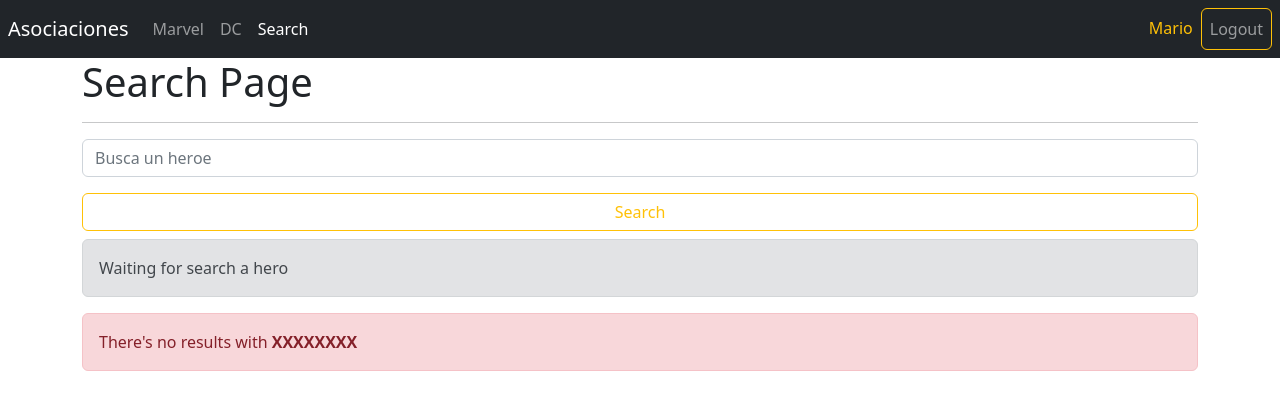
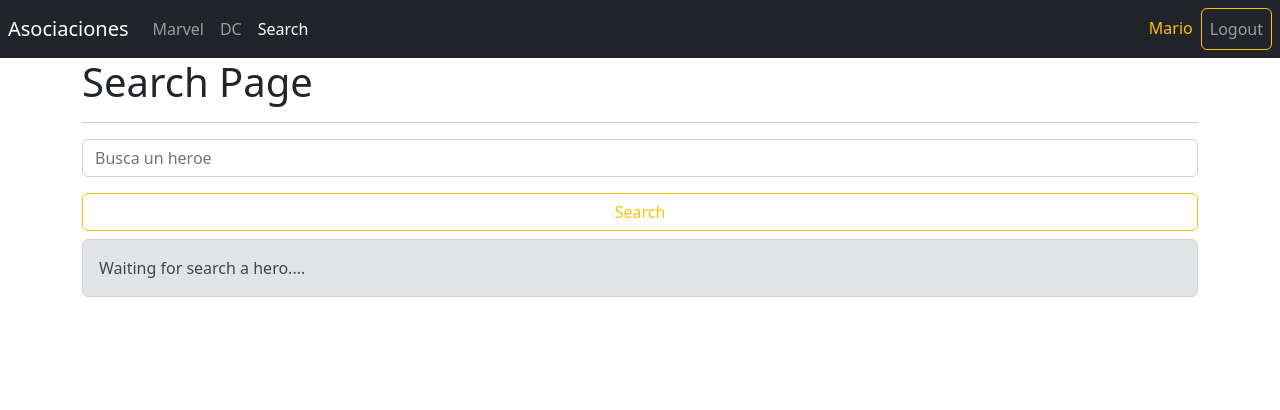
Before and after one commit to MarioTorresL/heroes-app-react, a React (Vite) app: page /search in a window 1280 px wide. Shown: the top 410 px of the page. Built offline with nearby package versions, Linux system fonts and the light colour scheme.

Commit message:
add search component

```diff
--- a/package.json
+++ b/package.json
@@ -11,6 +11,7 @@
   "dependencies": {
     "localforage": "^1.10.0",
     "match-sorter": "^6.3.1",
+    "query-string": "^7.1.3",
     "react": "^18.2.0",
     "react-dom": "^18.2.0",
     "react-router-dom": "^6.4.4",
--- /dev/null
+++ b/src/heroes/helpers/getHeroesByName.js
@@ -0,0 +1,10 @@
+import { heroes } from "../data/heroes";
+
+export const getHeroesByName = (name = "") => {
+  name = name.toLowerCase().trim();
+
+  if (name.length === 0) return [];
+
+
+  return heroes.filter((hero) => hero.superhero.toLowerCase().includes(name));
+};
--- a/src/heroes/helpers/index.js
+++ b/src/heroes/helpers/index.js
@@ -1,2 +1,3 @@
 export * from "./getHeoresByPublisher";
 export * from "./getHeroById";
+export * from './getHeroesByName'
--- a/src/heroes/pages/SearchPage.jsx
+++ b/src/heroes/pages/SearchPage.jsx
@@ -1,33 +1,74 @@
-import {HeroCard} from "../components";
+import { useLocation, useNavigate } from "react-router-dom";
+import { useForm } from "../../hooks/useForm";
+
+import queryString from "query-string";
+import { getHeroesByName } from "../helpers";
+import { HeroCard } from "../components/HeroCard";
 
 export const SearchPage = () => {
+  const navigate = useNavigate();
+  const location = useLocation();
+
+  const { q = "" } = queryString.parse(location.search);
+
+  const heroes = getHeroesByName(q);
+
+  const showSearch = q.length === 0;
+
+  const showError = q.length > 0 && heroes.length === 0;
+
+  const { searchText, onInputChange } = useForm({ searchText: q });
+
+  const onSearchSubmit = (event) => {
+    event.preventDefault(); //evita el full refreach
+    navigate(`?q=${searchText.toLowerCase().trim()}`);
+  };
+
   return (
     <>
       <h1>Search Page</h1>
       <hr />
       <div className="">
-        <form className="mt-2 d-flex flex-column">
+        <form className="mt-2 d-flex flex-column" onSubmit={onSearchSubmit}>
           <input
             type="text"
             className="form-control"
             placeholder="Busca un heroe"
-            name="seartchText"
+            name="searchText"
             autoComplete="off"
+            value={searchText}
+            onChange={onInputChange}
           />
           <button className="btn btn-outline-warning mt-3">Search</button>
         </form>
 
-        <div className="mt-2">
+        {/* {q === "" ? ( */}
+        {/*   <div className="alert alert-secondary mt-2"> */}
+        {/*     Waiting for search a hero.... */}
+        {/*   </div> */}
+        {/* ) : ( */}
+        {/*   heroes.length === 0 && ( */}
+        {/*     <div className="alert alert-danger mt-2"> */}
+        {/*       There's no results with <b>{q}</b> */}
+        {/*     </div> */}
+        {/*   ) */}
+        {/* )} */}
 
-          <div className="alert alert-secondary">Waiting for search a hero</div>
+        <div
+          className="alert alert-secondary mt-2"
+          style={{ display: showSearch ? "" : "none" }} >
+          Waiting for search a hero....
+        </div>
+        <div
+          className="alert alert-danger mt-2"
+          style={{ display: showError ? "" : "none" }} >
+          There's no results with <b>{q}</b>
+        </div>
 
-          <div className="alert alert-danger">
-            There's no results with <b>XXXXXXXX</b>
-          </div>
-
-          <div className="d-flex">
-            {/* <HeroCard /> */}
-          </div>
+        <div className="d-flex flex-wrap mt-2">
+          {heroes.map((hero) => (
+            <HeroCard key={hero.id} {...hero} />
+          ))}
         </div>
       </div>
     </>
--- /dev/null
+++ b/src/hooks/useForm.jsx
@@ -0,0 +1,21 @@
+import { useState } from "react";
+
+export const useForm = (initialForm = {}) => {
+  const [formState, setFormState] = useState(initialForm);
+
+  const onInputChange = ({ target }) => {
+    const{ name, value } = target;
+    setFormState({ ...formState, [name]:value })
+  };
+
+  const onResetForm = () => {
+    setFormState( initialForm )
+  };
+
+  return{
+    ...formState,
+    formState,
+    onInputChange,
+    onResetForm
+  }
+};
```
Also changed, not shown: 1 other file (tests, documents, lock files or other folders).
